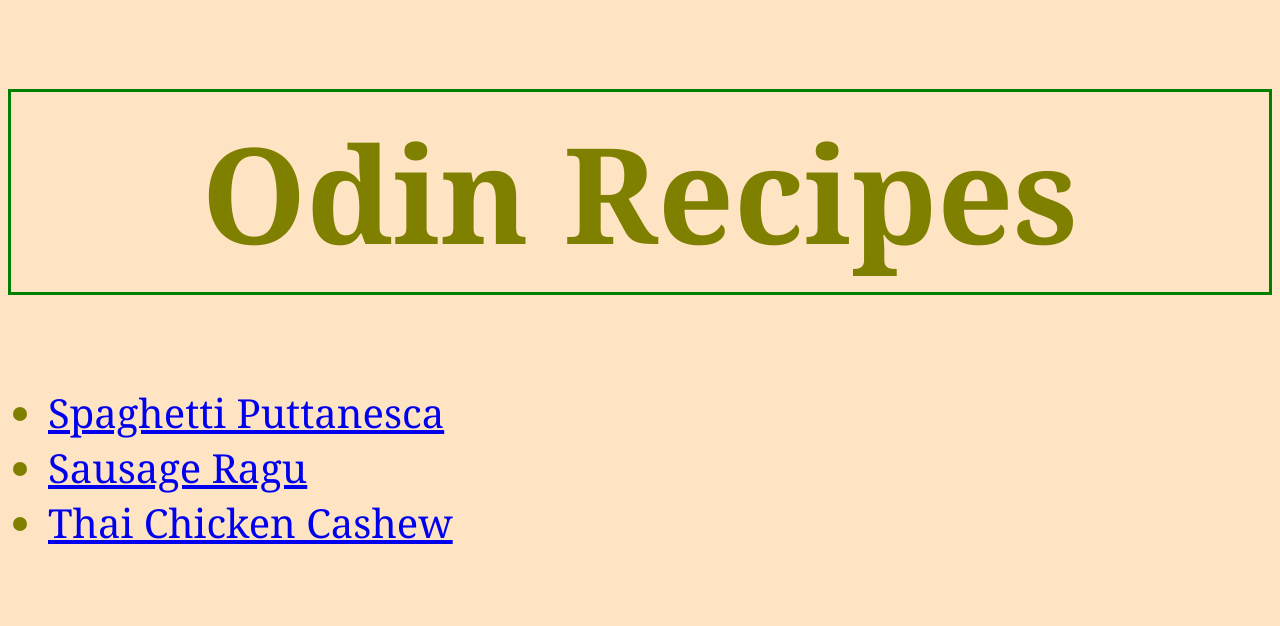
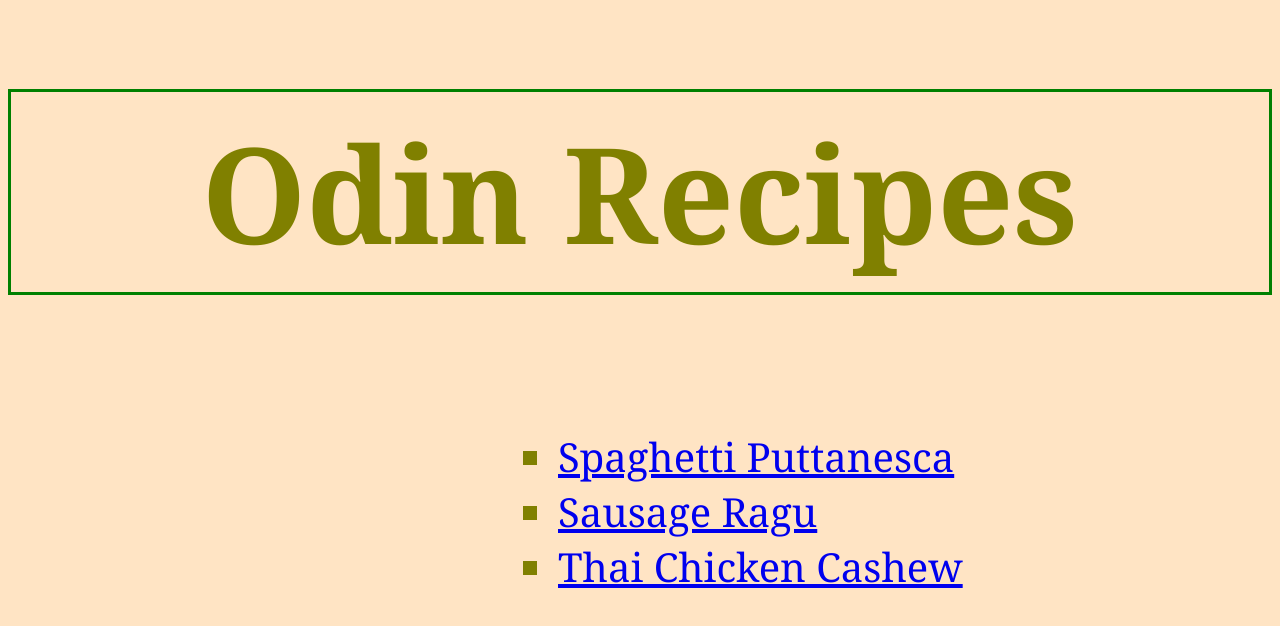
Before and after one commit to herbertoe/odin-recipes, a plain HTML site: page index.html in a window 1280 px wide. Drawn offline with Linux system fonts and the light colour scheme.

Commit message:
Centre and put a border around images and centre UL using padding.

```diff
--- a/index.html
+++ b/index.html
@@ -10,7 +10,7 @@
 
 <body>
     <h1>Odin Recipes</h1>
-        <ul>
+        <ul class="main1">
             <li>
                 <a href="./recipes/puttanesca.html">Spaghetti Puttanesca</a>
             </li>
--- a/styles.css
+++ b/styles.css
@@ -2,6 +2,12 @@
 *{background-color: bisque;
   font-family: Georgia, 'Times New Roman', Times, serif;
     }
+
+.main1{
+    list-style-type: square;
+    padding-left: 550px;
+    font-size: 100pt;
+}
 
 h1,li,h2{
     color: olive;
@@ -26,4 +32,9 @@ p{
 img{
     height: auto;
     width: 500px;
+    border: 5px solid black;
+    display: block;
+    margin-left: auto;
+    margin-right: auto;
+
 }
```
